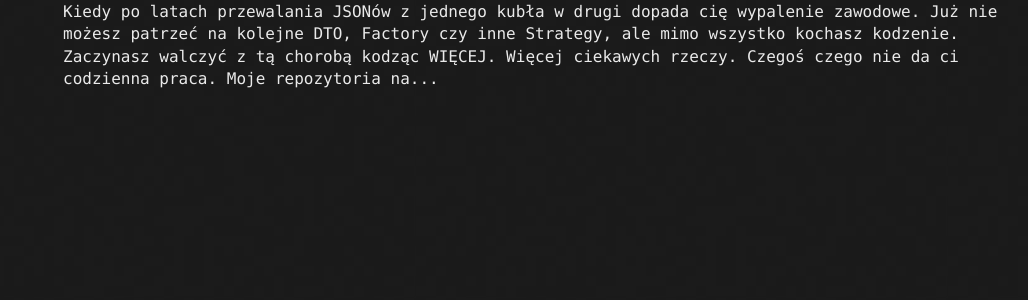
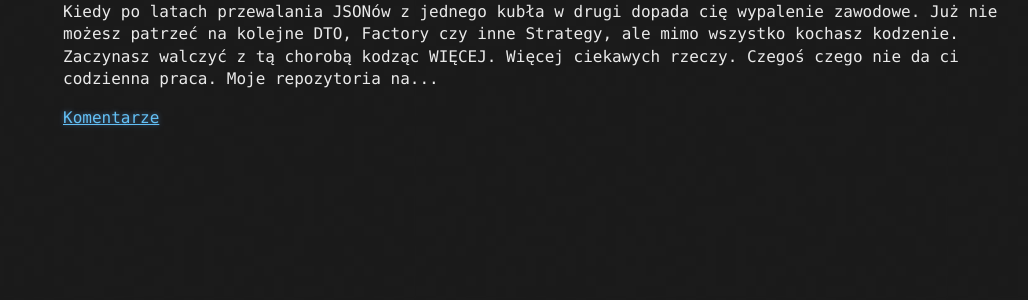
Before and after one commit to tomekbielaszewski/tomekbielaszewski.github.io, a Jekyll site: the page built from index.html, in a window 1280 px wide. Shown: the part 235-535 px from the top of the page, without its empty margins (117-1145 px from the left). Built offline with Jekyll 4.4.1, drawn with Linux system fonts in a browser that asks for light colours; the list of posts is cut into pages by our own code; comment, search, counter and statistics services are not loaded.

```diff
--- a/_layouts/default.html
+++ b/_layouts/default.html
@@ -37,6 +37,7 @@
   {% if site.google_analytics %}
     {% include analytics.html %}
   {% endif %}
+  <script id="dsq-count-scr" src="//tomekbielaszewski.disqus.com/count.js" async></script>
 </body>
 
 </html>
--- a/index.html
+++ b/index.html
@@ -8,6 +8,7 @@ layout: default
           <h2><a href="{{ post.url | prepend: site.baseurl | replace: '//', '/' }}">{{ post.title }}</a></h2>
           <time datetime="{{ post.date | date_to_xmlschema }}">{{ post.date | date_to_string }}</time>
           <p>{{ post.content | strip_html | truncatewords:50 }}</p>
+          <p><a href="{{ post.url | prepend: site.author.url | replace: '//', '/' | replace: 'https:/', 'https://'}}#disqus_thread">Komentarze</a></p>
       </li>
     {% endfor %}
 </ul>
```
